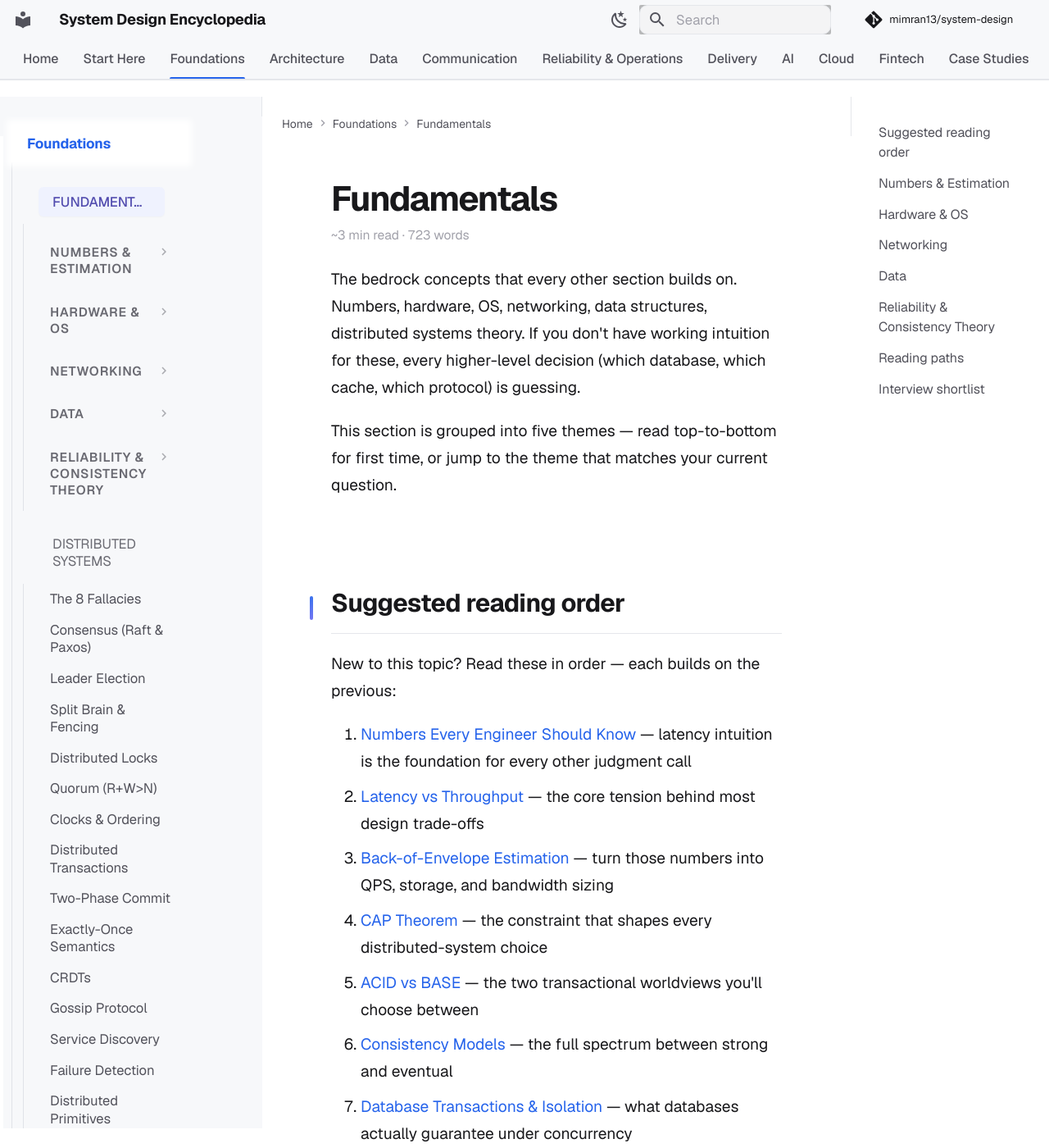
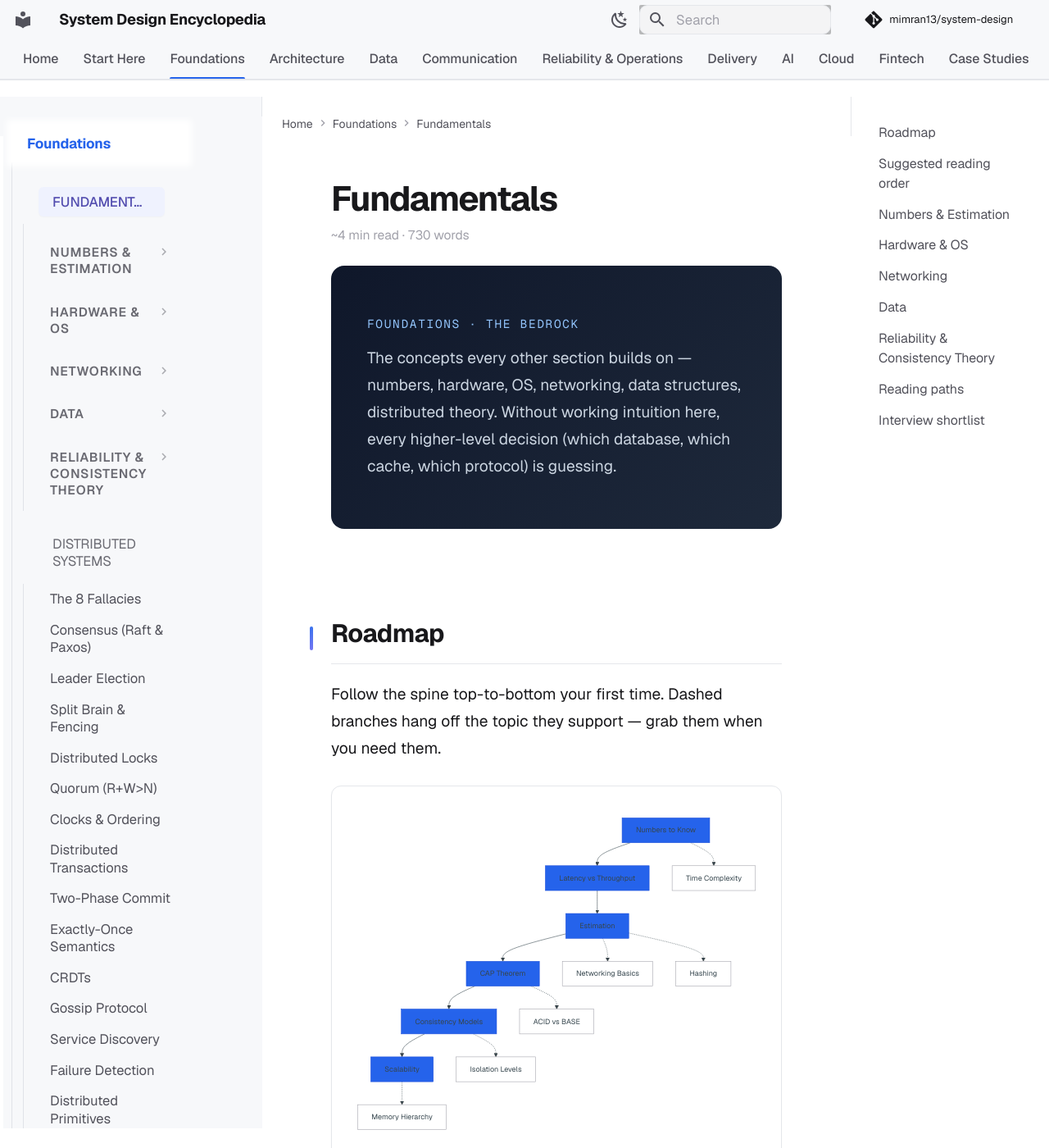
Before and after one commit to mimran13/system-design, an MkDocs documentation site: the page built from docs/fundamentals/index.md, in a window 1280 px wide and 1400 px high. Shown: the whole window at 82% size. Built offline with MkDocs 1.6.1 and Material for MkDocs 9.7.7, drawn with Linux system fonts in a browser that asks for light colours; comment, search, counter and statistics services are not loaded; part of the change alters nothing that is shown; some of the changed text lies outside the part shown.

Commit message:
feat(fundamentals): section-landing template + clickable roadmap
Hero band, topic cards (pcards), and a roadmap.sh-style Mermaid learning
path with clickable nodes via sd-mermaid-links. Establishes the pattern
for the section rollout.

Co-Authored-By: Claude Opus 4.8 (1M context) <noreply@anthropic.com>

````diff
--- a/docs/fundamentals/index.md
+++ b/docs/fundamentals/index.md
@@ -1,8 +1,47 @@
 # Fundamentals
 
-The bedrock concepts that every other section builds on. Numbers, hardware, OS, networking, data structures, distributed systems theory. If you don't have working intuition for these, every higher-level decision (which database, which cache, which protocol) is guessing.
+<div class="sec-hero" markdown>
+<span class="ey">Foundations · the bedrock</span>
+The concepts every other section builds on — numbers, hardware, OS, networking, data structures, distributed theory. Without working intuition here, every higher-level decision (which database, which cache, which protocol) is guessing.
+</div>
 
-This section is grouped into five themes — read top-to-bottom for first time, or jump to the theme that matches your current question.
+## Roadmap
+
+Follow the spine top-to-bottom your first time. Dashed branches hang off the topic they support — grab them when you need them.
+
+<div class="sd-mermaid-links" data-links='{
+  "Numbers to Know": "numbers-to-know/",
+  "Latency vs Throughput": "latency-throughput/",
+  "Estimation": "estimation/",
+  "CAP Theorem": "cap-theorem/",
+  "Consistency Models": "consistency-models/",
+  "Scalability": "scalability/",
+  "Time Complexity": "time-complexity/",
+  "Networking Basics": "networking-basics/",
+  "Hashing": "hashing/",
+  "ACID vs BASE": "acid-vs-base/",
+  "Isolation Levels": "isolation-levels/",
+  "Memory Hierarchy": "memory-hierarchy/"
+}'></div>
+
+```mermaid
+flowchart TD
+    A["Numbers to Know"] --> B["Latency vs Throughput"]
+    B --> C["Estimation"]
+    C --> D["CAP Theorem"]
+    D --> E["Consistency Models"]
+    E --> F["Scalability"]
+    A -.-> A1["Time Complexity"]
+    C -.-> C1["Networking Basics"]
+    C -.-> C2["Hashing"]
+    D -.-> D1["ACID vs BASE"]
+    E -.-> E1["Isolation Levels"]
+    F -.-> F1["Memory Hierarchy"]
+    class A,B,C,D,E,F core
+    class A1,C1,C2,D1,E1,F1 opt
+    classDef core fill:#2563eb,stroke:#1d4ed8,color:#fff;
+    classDef opt fill:#ffffff,stroke:#a1a1aa,color:#18181b;
+```
 
 ## Suggested reading order
 
@@ -21,82 +60,70 @@ New to this topic? Read these in order — each builds on the previous:
 
 **Advanced — come back later:** [Queuing Theory & Little's Law](queuing-theory.md), [Throughput Limits (Amdahl's & USL)](throughput-limits.md), [Memory Hierarchy & Cache Lines](memory-hierarchy.md), [Memory Models & Cache Coherency](memory-models.md), [Concurrency & Locking](concurrency.md), [Storage Engine Internals](storage-internals.md), [Failure Modes Catalogue](failure-modes.md), [Hot Partitions & Hotspots](hot-partitions.md), [CAP Theorem Applied](cap-theorem-applied.md)
 
----
-
 ## Numbers & Estimation
 
 Quick math, latency intuition, and the throughput / queueing principles that underpin all capacity decisions.
 
-| Topic | What it covers |
-|---|---|
-| [Numbers Every Engineer Should Know](numbers-to-know.md) | Latency reference table — RAM, SSD, disk, network |
-| [Latency vs Throughput](latency-throughput.md) | The tension that shapes most design choices |
-| [Queuing Theory & Little's Law](queuing-theory.md) | Why systems get slow before they fail |
-| [Back-of-Envelope Estimation](estimation.md) | QPS, storage, bandwidth on a napkin |
-| [Time Complexity Cheatsheet](time-complexity.md) | Big-O for the data structures you actually use |
-
----
+<div class="pcards">
+<a class="pcard" href="numbers-to-know/"><span class="t">Numbers Every Engineer Should Know</span><span class="d">Latency reference table — RAM, SSD, disk, network</span></a>
+<a class="pcard" href="latency-throughput/"><span class="t">Latency vs Throughput</span><span class="d">The tension that shapes most design choices</span></a>
+<a class="pcard" href="queuing-theory/"><span class="t">Queuing Theory & Little's Law</span><span class="d">Why systems get slow before they fail</span></a>
+<a class="pcard" href="estimation/"><span class="t">Back-of-Envelope Estimation</span><span class="d">QPS, storage, bandwidth on a napkin</span></a>
+<a class="pcard" href="time-complexity/"><span class="t">Time Complexity Cheatsheet</span><span class="d">Big-O for the data structures you actually use</span></a>
+</div>
 
 ## Hardware & OS
 
 The layer beneath your runtime. Memory hierarchy explains every latency number; the OS layer explains every weird performance issue.
 
-| Topic | What it covers |
-|---|---|
-| [Memory Hierarchy & Cache Lines](memory-hierarchy.md) | Why locality dominates Big-O in practice |
-| [Disk and SSD Internals](disk-ssd-internals.md) | Sequential vs random; fsync; write amplification |
-| [Operating System Concepts](os-concepts.md) | Processes, threads, syscalls, page cache, FDs |
-| [Memory Models & Cache Coherency](memory-models.md) | Why concurrent code is hard; happens-before |
-
----
+<div class="pcards">
+<a class="pcard" href="memory-hierarchy/"><span class="t">Memory Hierarchy & Cache Lines</span><span class="d">Why locality dominates Big-O in practice</span></a>
+<a class="pcard" href="disk-ssd-internals/"><span class="t">Disk and SSD Internals</span><span class="d">Sequential vs random; fsync; write amplification</span></a>
+<a class="pcard" href="os-concepts/"><span class="t">Operating System Concepts</span><span class="d">Processes, threads, syscalls, page cache, FDs</span></a>
+<a class="pcard" href="memory-models/"><span class="t">Memory Models & Cache Coherency</span><span class="d">Why concurrent code is hard; happens-before</span></a>
+</div>
 
 ## Networking
 
 The wire and what runs over it. Most distributed-systems performance issues trace back here.
 
-| Topic | What it covers |
-|---|---|
-| [Networking Basics](networking-basics.md) | OSI, IP, TCP/UDP at a glance |
-| [TCP/UDP Deep Dive](tcp-udp-deep-dive.md) | Handshake, slow start, head-of-line blocking |
-| [TLS and Certificates](tls-certificates.md) | Handshake, PKI, mTLS, modern best practices |
-
----
+<div class="pcards">
+<a class="pcard" href="networking-basics/"><span class="t">Networking Basics</span><span class="d">OSI, IP, TCP/UDP at a glance</span></a>
+<a class="pcard" href="tcp-udp-deep-dive/"><span class="t">TCP/UDP Deep Dive</span><span class="d">Handshake, slow start, head-of-line blocking</span></a>
+<a class="pcard" href="tls-certificates/"><span class="t">TLS and Certificates</span><span class="d">Handshake, PKI, mTLS, modern best practices</span></a>
+</div>
 
 ## Data
 
 Encoding, hashing, compression, indexing, storage internals, probabilistic structures. Everything about representing and accessing data.
 
-| Topic | What it covers |
-|---|---|
-| [Hashing](hashing.md) | Three families: non-crypto, crypto, password |
-| [Compression](compression.md) | gzip, zstd, brotli, lz4 — when each wins |
-| [Encoding Pitfalls](encoding-pitfalls.md) | Endianness, UTF-8, Base64, varints |
-| [Data Encoding & Serialization](serialization.md) | JSON, Protobuf, Avro, MessagePack |
-| [Probabilistic Data Structures](probabilistic-data-structures.md) | Bloom filters, HyperLogLog |
-| [Database Indexes](database-indexes.md) | B-tree, hash, partial, composite |
-| [Storage Engine Internals](storage-internals.md) | B-tree vs LSM-tree internals |
-
----
+<div class="pcards">
+<a class="pcard" href="hashing/"><span class="t">Hashing</span><span class="d">Three families: non-crypto, crypto, password</span></a>
+<a class="pcard" href="compression/"><span class="t">Compression</span><span class="d">gzip, zstd, brotli, lz4 — when each wins</span></a>
+<a class="pcard" href="encoding-pitfalls/"><span class="t">Encoding Pitfalls</span><span class="d">Endianness, UTF-8, Base64, varints</span></a>
+<a class="pcard" href="serialization/"><span class="t">Data Encoding & Serialization</span><span class="d">JSON, Protobuf, Avro, MessagePack</span></a>
+<a class="pcard" href="probabilistic-data-structures/"><span class="t">Probabilistic Data Structures</span><span class="d">Bloom filters, HyperLogLog</span></a>
+<a class="pcard" href="database-indexes/"><span class="t">Database Indexes</span><span class="d">B-tree, hash, partial, composite</span></a>
+<a class="pcard" href="storage-internals/"><span class="t">Storage Engine Internals</span><span class="d">B-tree vs LSM-tree internals</span></a>
+</div>
 
 ## Reliability & Consistency Theory
 
 The properties and constraints that govern multi-node systems. For the *mechanisms* that implement these properties — consensus, leader election, locks, clocks, CRDTs — see [Distributed Systems](../distributed/index.md).
 
-| Topic | What it covers |
-|---|---|
-| [ACID vs BASE](acid-vs-base.md) | Two transactional models |
-| [CAP Theorem](cap-theorem.md) | The C/A choice during partitions |
-| [Consistency Models](consistency-models.md) | Strong → eventual and the spectrum between |
-| [Database Transactions & Isolation](isolation-levels.md) | Read committed, snapshot, serializable, write skew |
-| [Scalability](scalability.md) | Horizontal vs vertical; bottlenecks |
-| [Throughput Limits (Amdahl's & USL)](throughput-limits.md) | Why doubling cores doesn't double throughput |
-| [Availability & Reliability](availability.md) | 9s, MTBF, MTTR |
-| [Fault Tolerance & Resilience](fault-tolerance.md) | Designing for failure |
-| [Failure Modes Catalogue](failure-modes.md) | Crash, omission, gray failure, cascading |
-| [Concurrency & Locking](concurrency.md) | Mutexes, atomics, lock-free patterns |
-| [Hot Partitions & Hotspots](hot-partitions.md) | When sharding doesn't help |
-
----
+<div class="pcards">
+<a class="pcard" href="acid-vs-base/"><span class="t">ACID vs BASE</span><span class="d">Two transactional models</span></a>
+<a class="pcard" href="cap-theorem/"><span class="t">CAP Theorem</span><span class="d">The C/A choice during partitions</span></a>
+<a class="pcard" href="consistency-models/"><span class="t">Consistency Models</span><span class="d">Strong → eventual and the spectrum between</span></a>
+<a class="pcard" href="isolation-levels/"><span class="t">Database Transactions & Isolation</span><span class="d">Read committed, snapshot, serializable, write skew</span></a>
+<a class="pcard" href="scalability/"><span class="t">Scalability</span><span class="d">Horizontal vs vertical; bottlenecks</span></a>
+<a class="pcard" href="throughput-limits/"><span class="t">Throughput Limits (Amdahl's & USL)</span><span class="d">Why doubling cores doesn't double throughput</span></a>
+<a class="pcard" href="availability/"><span class="t">Availability & Reliability</span><span class="d">9s, MTBF, MTTR</span></a>
+<a class="pcard" href="fault-tolerance/"><span class="t">Fault Tolerance & Resilience</span><span class="d">Designing for failure</span></a>
+<a class="pcard" href="failure-modes/"><span class="t">Failure Modes Catalogue</span><span class="d">Crash, omission, gray failure, cascading</span></a>
+<a class="pcard" href="concurrency/"><span class="t">Concurrency & Locking</span><span class="d">Mutexes, atomics, lock-free patterns</span></a>
+<a class="pcard" href="hot-partitions/"><span class="t">Hot Partitions & Hotspots</span><span class="d">When sharding doesn't help</span></a>
+</div>
 
 ## Reading paths
 
@@ -105,8 +132,6 @@ The properties and constraints that govern multi-node systems. For the *mechanis
 | 30 minutes | numbers-to-know, CAP theorem, latency-throughput |
 | 2 hours | + queuing theory, isolation levels, memory hierarchy, hashing |
 | A weekend | + everything in Hardware & OS + Reliability & Consistency Theory |
-
----
 
 ## Interview shortlist
 
````
